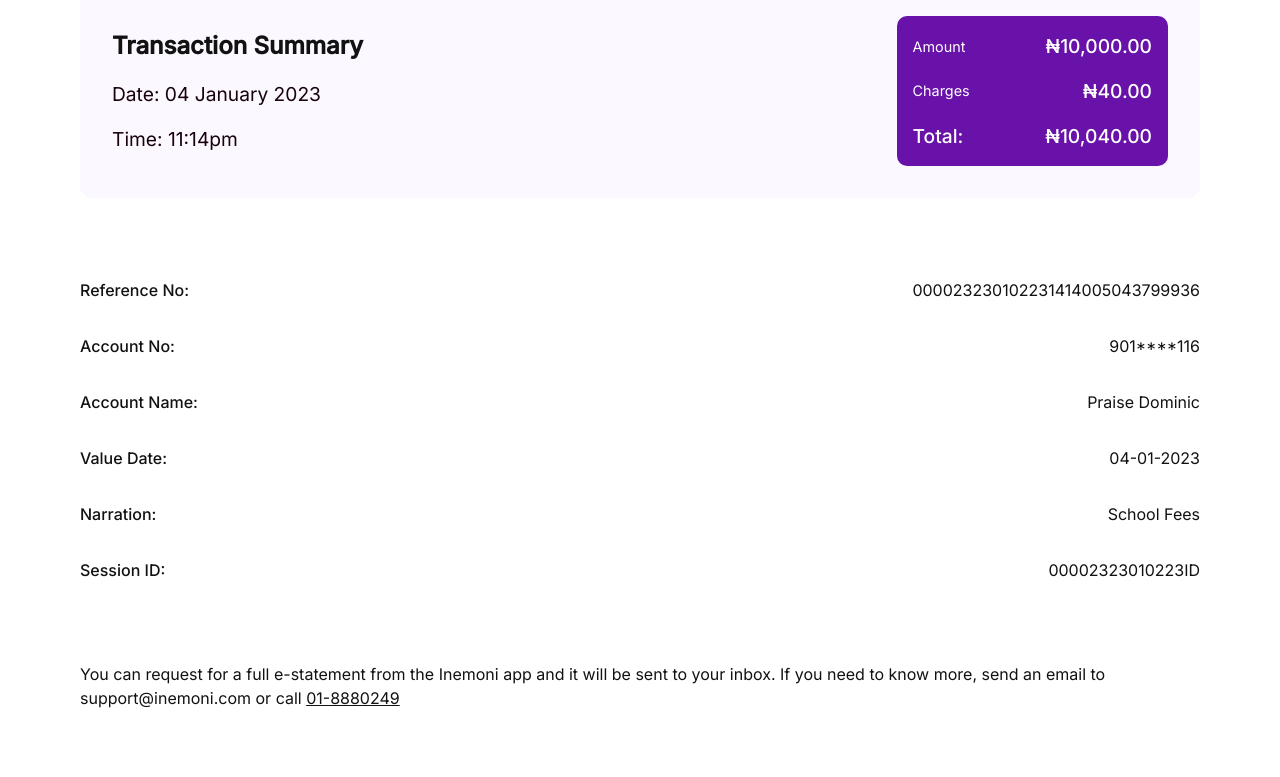
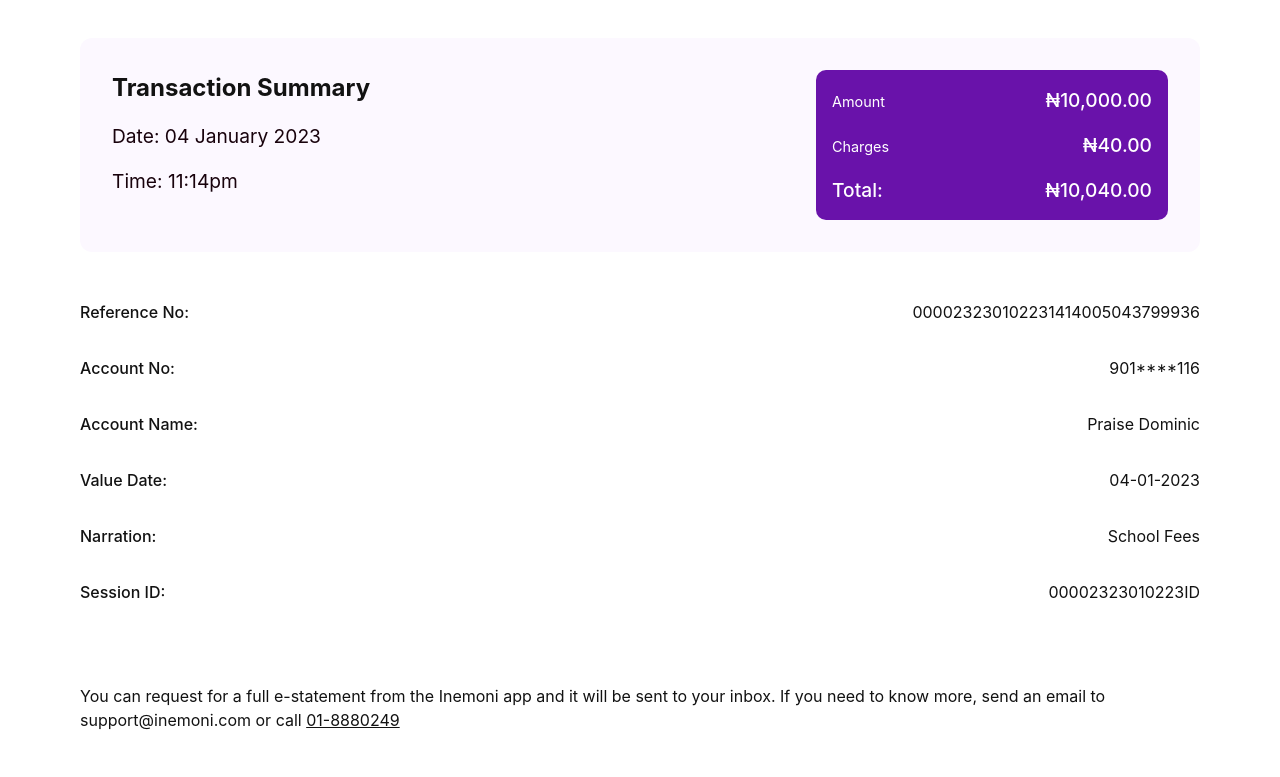
Before and after one commit to detachedsoul/inemoni-email-template, a plain HTML site: page index.html in a window 1280 px wide. Shown: the part 224-1001 px from the top of the page. Drawn offline with Linux system fonts and the light colour scheme.

Commit message:
style: designed the desktop version of the email template using floats

```diff
--- /dev/null
+++ b/assets/css/main.css
@@ -0,0 +1,45 @@
+.flex {
+    display: block;
+}
+
+.mb-2 {
+    margin-bottom: 2rem;
+}
+
+.mb-3 {
+    margin-bottom: 3rem;
+}
+
+.float-left {
+    float: left;
+}
+
+.float-right {
+    float: right;
+}
+
+.transaction-date {
+    width: 33.3333%;
+}
+
+.transaction-purple-card {
+    width: 33.3333%;
+    text-align: left;
+}
+
+.transaction-details {
+    gap: 0;
+}
+
+.transaction-purple-card > *,
+.transaction-date>* {
+    margin-bottom: 1rem;
+}
+
+.transaction-details > * {
+    margin-bottom: 2rem;
+}
+
+.mb-0 {
+    margin-bottom: 0;
+}
--- a/assets/css/style.css
+++ b/assets/css/style.css
@@ -17,7 +17,6 @@ body {
     word-break: break-word;
 }
 
-body,
 .transaction-details,
 .top-container {
     display: grid;
@@ -30,6 +29,10 @@ a {
 .logo {
     width: 7rem;
     height: auto;
+}
+
+.inline-block {
+    display: inline-block;
 }
 
 .w-full {
@@ -96,9 +99,9 @@ a {
 }
 
 
-.top-container {
+/* .top-container {
     gap: 5rem;
-}
+} */
 
 .transaction-quick-details,
 .transaction-details,
--- a/index.html
+++ b/index.html
@@ -9,26 +9,29 @@
     <meta name="description" content="Inemoni Email Template">
     <link rel="icon" href="assets/img/logo.svg">
 
-    <link rel="preconnect" href="https://fonts.googleapis.com">
+    <!-- <link rel="preconnect" href="https://fonts.googleapis.com">
     <link rel="preconnect" href="https://fonts.gstatic.com" crossorigin>
-    <link href="https://fonts.googleapis.com/css2?family=Inter:wght@400;500&display=swap" rel="preload" as="style">
+    <link href="https://fonts.googleapis.com/css2?family=Inter:wght@400;500&display=swap" rel="preload" as="style"> -->
 
-    <link href="https://fonts.googleapis.com/css2?family=Inter:wght@400;500&display=swap" rel="stylesheet">
+    <!-- <link href="https://fonts.googleapis.com/css2?family=Inter:wght@400;500&display=swap" rel="stylesheet"> -->
     <link rel="stylesheet" href="assets/css/style.css">
+    <link rel="stylesheet" href="assets/css/main.css">
 </head>
 
 <body>
     <div class="top-container">
-        <div class="flex justify-between items-center header">
-            <h1>
+        <div class="flex justify-between items-center header mb-3">
+            <h1 class="float-left">
                 Transaction Alert
             </h1>
 
-            <img class="logo" src="assets/img/logo.svg" alt="Inemoni Digital" height="auto" width="100%">
+            <div class="float-right" style="padding-top: .5rem;">
+                <img class="logo" src="https://inemoni.org/uploads/inemoni.png" alt="Inemoni Digital Concept" height="auto" width="100%">
+            </div>
         </div>
 
-        <div class="transaction-quick-details flex items-center justify-between">
-            <div class="transaction-date">
+        <div class="transaction-quick-details flex items-center justify-between mb-3">
+            <div class="transaction-date float-left">
                 <h2>
                     Transaction Summary
                 </h2>
@@ -37,118 +40,118 @@
                     Date: 04 January 2023
                 </p>
 
-                <p class="secondary-color">
+                <p class="secondary-color mb-0">
                     Time: 11:14pm
                 </p>
             </div>
 
-            <div class="bg-purple text-white transaction-purple-card">
+            <div class="bg-purple text-white transaction-purple-card float-right">
                 <div class="flex items-center justify-between">
-                    <p class="light-text">
+                    <p class="light-text inline-block">
                         Amount
                     </p>
 
-                    <p class="bold-text">
+                    <p class="bold-text float-right">
                         ₦10,000.00
                     </p>
                 </div>
 
                 <div class="flex items-center justify-between">
-                    <p class="light-text">
+                    <p class="light-text inline-block">
                         Charges
                     </p>
 
-                    <p class="bold-text">
+                    <p class="bold-text float-right">
                         ₦40.00
                     </p>
                 </div>
 
-                <div class="flex items-center justify-between">
-                    <p class="bold-text">
+                <div class="flex items-center justify-between mb-0">
+                    <p class="bold-text inline-block">
                         Total:
                     </p>
 
-                    <p class="bold-text">
+                    <p class="bold-text float-right">
                         ₦10,040.00
                     </p>
                 </div>
             </div>
         </div>
 
-        <div class="transaction-details">
+        <div class="transaction-details mb-3">
             <div class="flex items-center justify-between">
-                <p class="bold-text">
+                <p class="bold-text inline-block">
                     Reference No:
                 </p>
 
-                <p>
+                <p class="float-right">
                     000023230102231414005043799936
                 </p>
             </div>
 
             <div class="flex items-center justify-between">
-                <p class="bold-text">
+                <p class="bold-text inline-block">
                     Account No:
                 </p>
 
-                <p>
+                <p class="float-right">
                     901****116
                 </p>
             </div>
 
             <div class="flex items-center justify-between">
-                <p class="bold-text">
+                <p class="bold-text inline-block">
                     Account Name:
                 </p>
 
-                <p>
+                <p class="float-right">
                     Praise Dominic
                 </p>
             </div>
 
             <div class="flex items-center justify-between">
-                <p class="bold-text">
+                <p class="bold-text inline-block">
                     Value Date:
                 </p>
 
-                <p>
+                <p class="float-right">
                     04-01-2023
                 </p>
             </div>
 
             <div class="flex items-center justify-between">
-                <p class="bold-text">
+                <p class="bold-text inline-block">
                     Narration:
                 </p>
 
-                <p>
+                <p class="float-right">
                     School Fees
                 </p>
             </div>
 
             <div class="flex items-center justify-between">
-                <p class="bold-text">
+                <p class="bold-text inline-block">
                     Session ID:
                 </p>
 
-                <p>
+                <p class="float-right">
                     00002323010223ID
                 </p>
             </div>
         </div>
 
-        <p>
+        <p class="mb-3">
             You can request for a full e-statement from the Inemoni app and it will be sent to your inbox. If you need to know more,
             send an email to <a class="no-underline" href="mailto:support@inemoni.com">support@inemoni.com</a> or call <a href="tel:01-8880249">01-8880249</a>
         </p>
     </div>
 
     <div class="flex items-center justify-between">
-        <p class="bold-text">
+        <p class="bold-text float-left inline-block">
             Thanks for being a customer
         </p>
 
-        <p class="bold-text">
+        <p class="bold-text float-right">
             Need Help? <a class="light-text no-underline" href="mailto:support@inemoni.com">support@inemoni.com</a>
         </p>
     </div>
```
